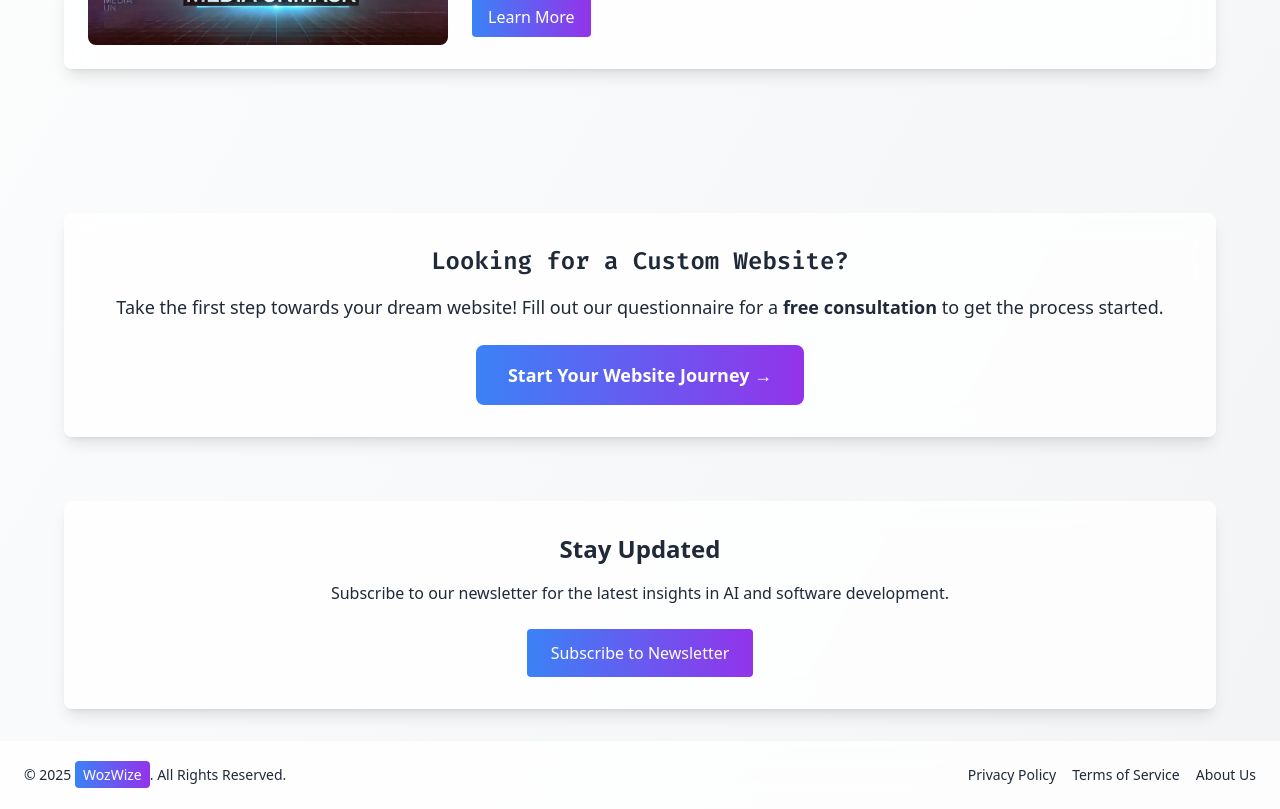
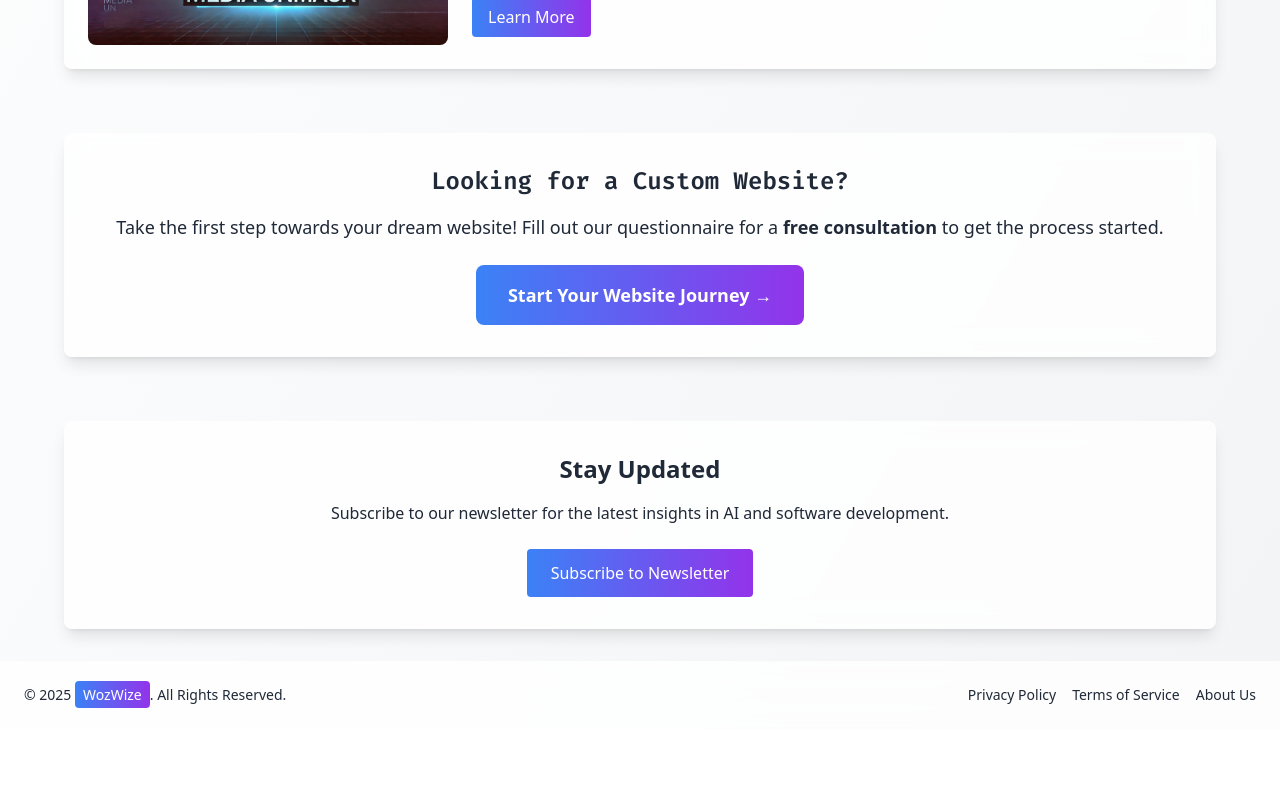
Before and after one commit to LtShibby/wozwize-portfolio, a React (Vite) app: page / in a window 1280 px wide. Shown: the part 1440-2249 px from the top of the page. After the commit the page ends 2169 px from the top, so only its background shows below. Built offline with nearby package versions, Linux system fonts and the light colour scheme.

Commit message:
removing extra padding

```diff
--- a/src/pages/Home.jsx
+++ b/src/pages/Home.jsx
@@ -80,7 +80,7 @@ function Home() {
             </div>
           </section>
 
-          <section className="relative pt-20">
+          <section className="relative">
             <div className={`${theme.nav} p-8 rounded-lg shadow-lg text-center transform hover:scale-[1.02] transition-transform duration-300`}>
               <h2 className={`${theme.text} text-2xl font-bold mb-4 font-['Fira_Code']`}>
                 Looking for a Custom Website?
```
